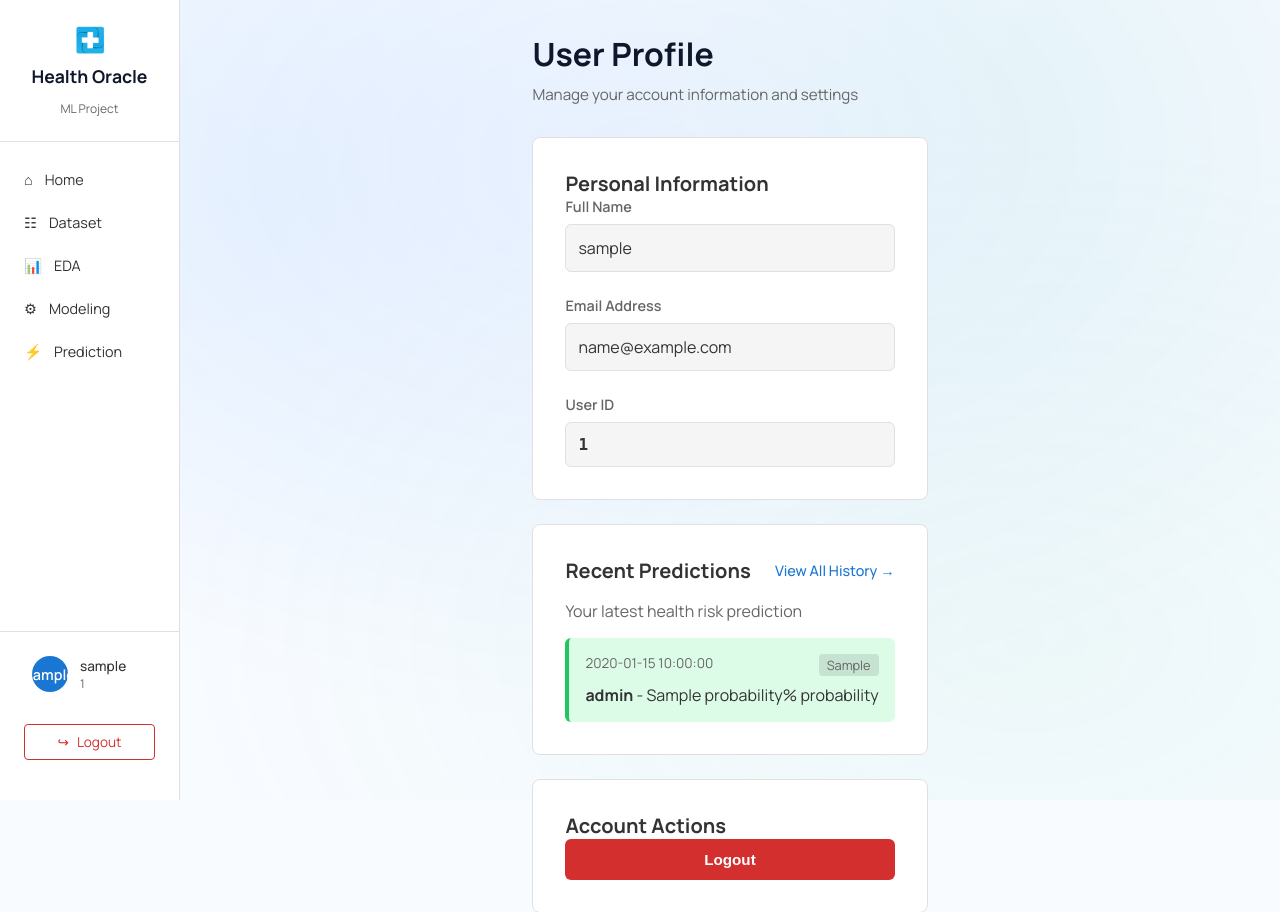
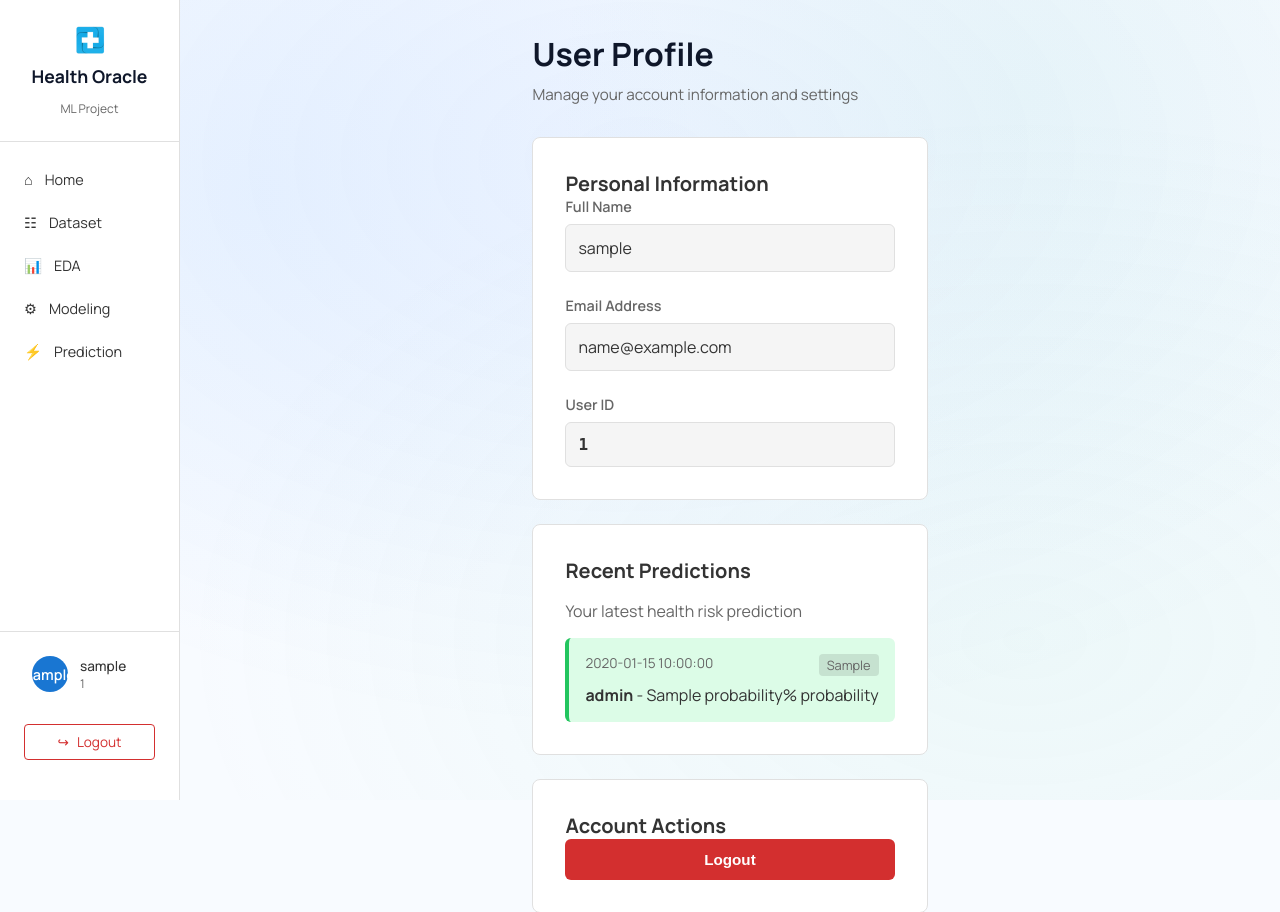
Before and after one commit to LORDSINE/HealthOracle, a Flask app: template templates/profile.html in a window 1280 px wide. Shown: the top 912 px of the page. Run offline with Flask 3, Linux system fonts and the light colour scheme; the template is opened without the code that fills it: most values are stand-ins (such as "Sample title", 1, 10 or a date in 2020).

Commit message:
Removed view all button

```diff
--- a/templates/profile.html
+++ b/templates/profile.html
@@ -41,7 +41,7 @@
         <div class="section-header">
             <h2>Recent Predictions</h2>
             {% if predictions and predictions|length > 0 %}
-            <a href="{{ url_for('prediction_history') }}" class="view-all-link">View All History →</a>
+            <!--<a href="{{ url_for('prediction_history') }}" class="view-all-link">View All History →</a>-->
             {% endif %}
         </div>
         <p style="color: #666; margin-bottom: 1rem;">Your latest health risk prediction</p>
```
